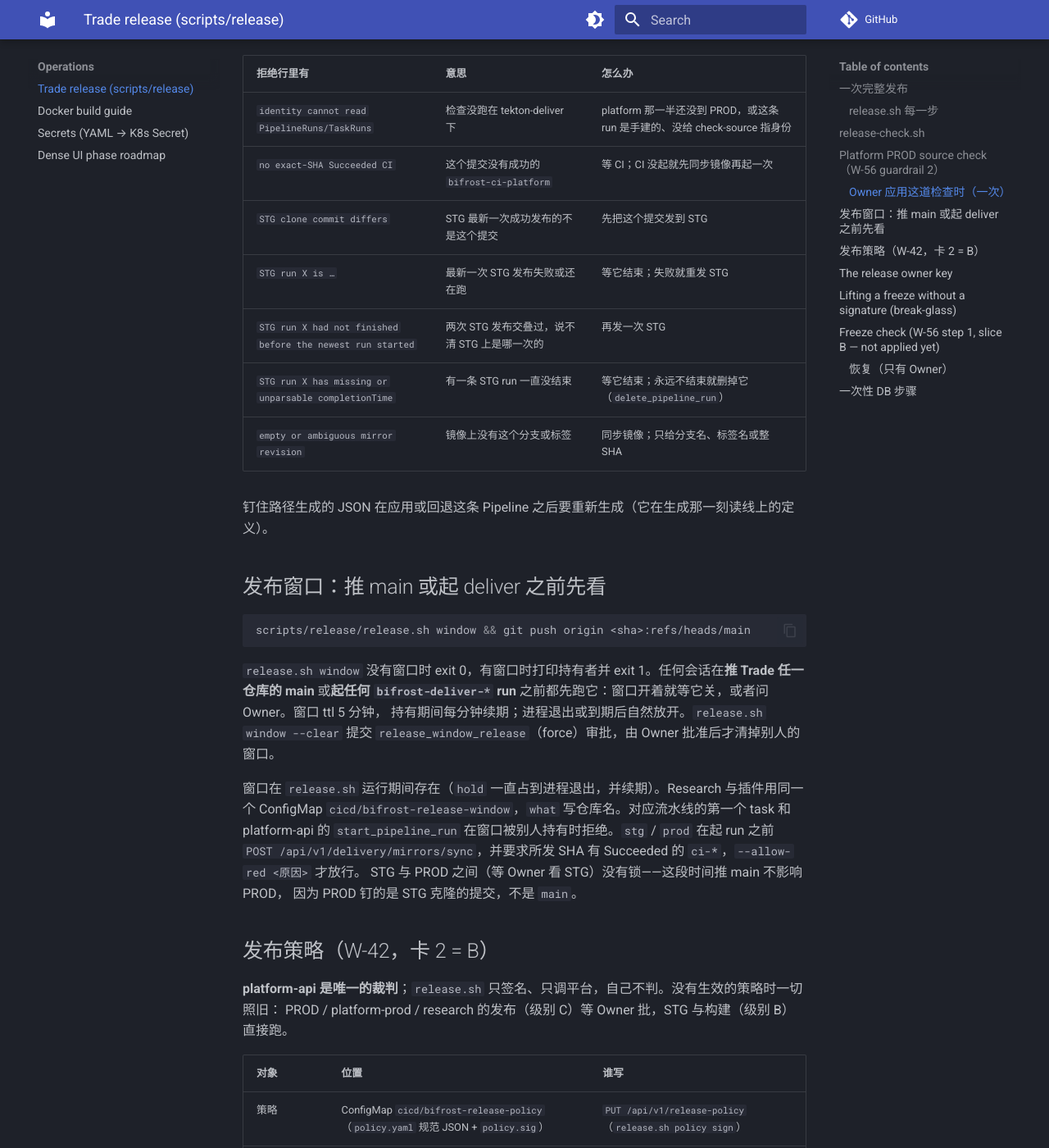
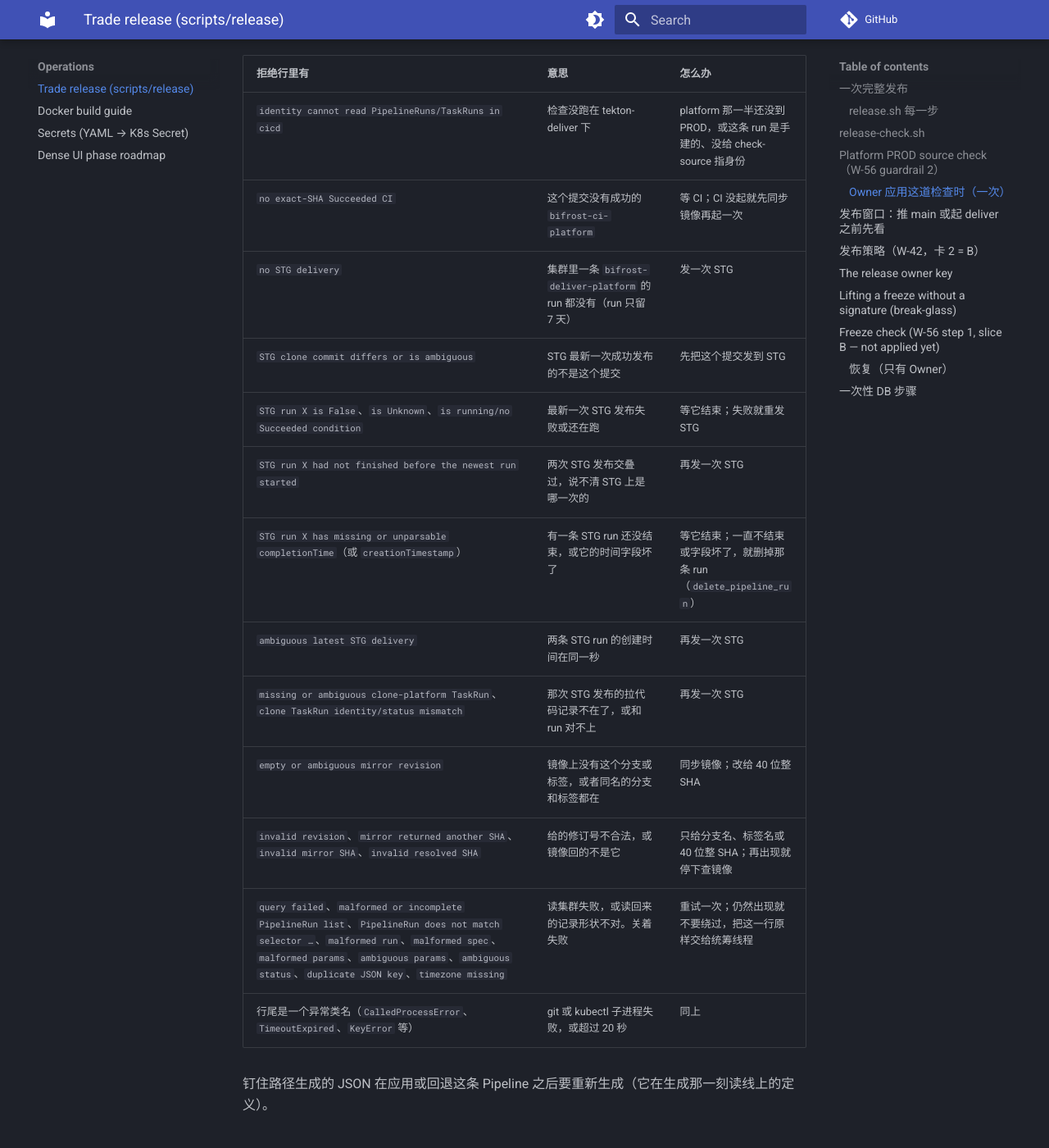
Before and after one commit to weitingzhao/bifrost-trade-infra, an MkDocs documentation site: the page built from docs/RELEASE.md, in a window 1280 px wide and 1400 px high, scrolled down 4272 px. Shown: the whole window at 82% size. Built offline with MkDocs 1.6.1 and Material for MkDocs 9.7.7, drawn with Linux system fonts in a browser that asks for light colours; comment, search, counter and statistics services are not loaded; some of the changed text lies outside the part shown.

Commit message:
docs(release): the source check's refusal table lists every refusal the script can print, and a test keeps it so (W-56, guardrail 2)
Codex's read-only confirmation (review 135) passed the three code items of round 4 and found the new
documentation wrong in two ways: the trial was described as not fetching code (it shallow-fetches both
repositories into a temporary directory to resolve the commits), and the table of refusal lines missed more
than half of what the script can print. The table is now complete, and
test_release_doc_lists_every_refusal reads every ValueError the script raises and fails when one has no row.

Work: W-56

Co-Authored-By: Claude Opus 5.5 <noreply@anthropic.com>
Claude-Session: local_4a4cc96c-2607-4ed7-896d-9f9429571ab4
Claude-Transcript: 410c3a42-993b-4aa7-a3e0-4a9b537c8c02
Change-Id: I8e37b78d382057f862cab587c6a2047f6c785bda
Work: W-56

````diff
--- a/docs/RELEASE.md
+++ b/docs/RELEASE.md
@@ -103,7 +103,7 @@ scripts/release/release-check.sh diff old.json new.json --allow <file>
 次序：含 check-source 身份接线的 platform 已在 PROD → 试跑一正一反 → 应用。三条命令都在 infra 主线的检出目录里、Owner 自己的终端跑；没有平台发布在途、没有未结的 PROD 发布单时再做。
 
 ```bash
-# 1. 试跑（不拉代码、不构建、不发布）。在将要应用的那个提交上生成；给镜像上已有的整 SHA。
+# 1. 试跑（不构建、不发布；只为解析提交，把两个仓库各浅拉一次到临时目录）。在将要应用的那个提交上生成；给镜像上已有的整 SHA。
 python3 scripts/release/platform_prod_gate_trial.py <STG 当前的平台提交> > /tmp/trial-pass.yaml
 python3 scripts/release/platform_prod_gate_trial.py <一个没有 CI 的提交> > /tmp/trial-refuse.yaml
 kubectl create -f /tmp/trial-pass.yaml      # generateName：只能 create，不能 apply
@@ -121,13 +121,19 @@ git show 27e4467:k8s/cicd/tekton/pipeline-deliver-platform-prod.yaml | kubectl a
 
 | 拒绝行里有 | 意思 | 怎么办 |
 |---|---|---|
-| `identity cannot read PipelineRuns/TaskRuns` | 检查没跑在 tekton-deliver 下 | platform 那一半还没到 PROD，或这条 run 是手建的、没给 check-source 指身份 |
+| `identity cannot read PipelineRuns/TaskRuns in cicd` | 检查没跑在 tekton-deliver 下 | platform 那一半还没到 PROD，或这条 run 是手建的、没给 check-source 指身份 |
 | `no exact-SHA Succeeded CI` | 这个提交没有成功的 `bifrost-ci-platform` | 等 CI；CI 没起就先同步镜像再起一次 |
-| `STG clone commit differs` | STG 最新一次成功发布的不是这个提交 | 先把这个提交发到 STG |
-| `STG run X is …` | 最新一次 STG 发布失败或还在跑 | 等它结束；失败就重发 STG |
+| `no STG delivery` | 集群里一条 `bifrost-deliver-platform` 的 run 都没有（run 只留 7 天） | 发一次 STG |
+| `STG clone commit differs or is ambiguous` | STG 最新一次成功发布的不是这个提交 | 先把这个提交发到 STG |
+| `STG run X is False`、`is Unknown`、`is running/no Succeeded condition` | 最新一次 STG 发布失败或还在跑 | 等它结束；失败就重发 STG |
 | `STG run X had not finished before the newest run started` | 两次 STG 发布交叠过，说不清 STG 上是哪一次的 | 再发一次 STG |
-| `STG run X has missing or unparsable completionTime` | 有一条 STG run 一直没结束 | 等它结束；永远不结束就删掉它（`delete_pipeline_run`） |
-| `empty or ambiguous mirror revision` | 镜像上没有这个分支或标签 | 同步镜像；只给分支名、标签名或整 SHA |
+| `STG run X has missing or unparsable completionTime`（或 `creationTimestamp`） | 有一条 STG run 还没结束，或它的时间字段坏了 | 等它结束；一直不结束或字段坏了，就删掉那条 run（`delete_pipeline_run`） |
+| `ambiguous latest STG delivery` | 两条 STG run 的创建时间在同一秒 | 再发一次 STG |
+| `missing or ambiguous clone-platform TaskRun`、`clone TaskRun identity/status mismatch` | 那次 STG 发布的拉代码记录不在了，或和 run 对不上 | 再发一次 STG |
+| `empty or ambiguous mirror revision` | 镜像上没有这个分支或标签，或者同名的分支和标签都在 | 同步镜像；改给 40 位整 SHA |
+| `invalid revision`、`mirror returned another SHA`、`invalid mirror SHA`、`invalid resolved SHA` | 给的修订号不合法，或镜像回的不是它 | 只给分支名、标签名或 40 位整 SHA；再出现就停下查镜像 |
+| `query failed`、`malformed or incomplete PipelineRun list`、`PipelineRun does not match selector …`、`malformed run`、`malformed spec`、`malformed params`、`ambiguous params`、`ambiguous status`、`duplicate JSON key`、`timezone missing` | 读集群失败，或读回来的记录形状不对。关着失败 | 重试一次；仍然出现就不要绕过，把这一行原样交给统筹线程 |
+| 行尾是一个异常类名（`CalledProcessError`、`TimeoutExpired`、`KeyError` 等） | git 或 kubectl 子进程失败，或超过 20 秒 | 同上 |
 
 钉住路径生成的 JSON 在应用或回退这条 Pipeline 之后要重新生成（它在生成那一刻读线上的定义）。
 
````
Also changed, not shown: 1 other file.
